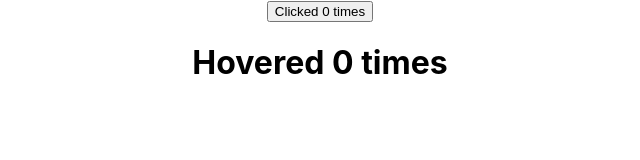
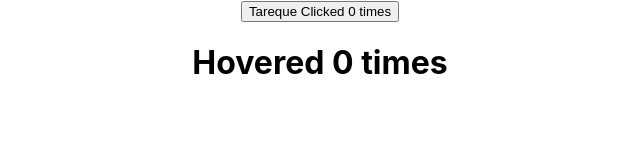
Before and after one commit to elizarafee/react-lab, a React (Create React App) app: page / in a window 1280 px wide. Shown: the top 160 px of the page, without its empty margins (320-960 px from the left). Built offline with nearby package versions, Linux system fonts and the light colour scheme.

Commit message:
higher order component : passing rest of the props

```diff
--- a/src/App.js
+++ b/src/App.js
@@ -39,7 +39,7 @@ import HoverCounter from './components/hoverCounter.component'
 function App() {
   return (
     <div className="App">
-      <ClickCounter />
+      <ClickCounter name='Tareque'/>
       <HoverCounter />
       {/* <ErrorBoundary>
         <ErrorHandling heroName="AAAAAAA" />
--- a/src/components/clickCounter.component.js
+++ b/src/components/clickCounter.component.js
@@ -6,7 +6,7 @@ class ClickCounter extends Component {
         const {count, increamentCount} = this.props
         return (
             <div>
-                <button onClick={increamentCount}>Clicked {count} times</button>
+                <button onClick={increamentCount}>{this.props.name} Clicked {count} times</button>
             </div>
         )
     }
--- a/src/components/higherOrderComponent.js
+++ b/src/components/higherOrderComponent.js
@@ -26,6 +26,9 @@ const HigherOrderComponent = (OriginalComponent) => {
         <OriginalComponent
           count={this.state.count}
           increamentCount={this.increamentCount}
+          // passing props from app.js wont go to the counters instead it will go for the HOC
+          // so when you make HOC make sure to pass down the rest of the props like the next line
+          {... this.props}
         />
       );
     }
```
